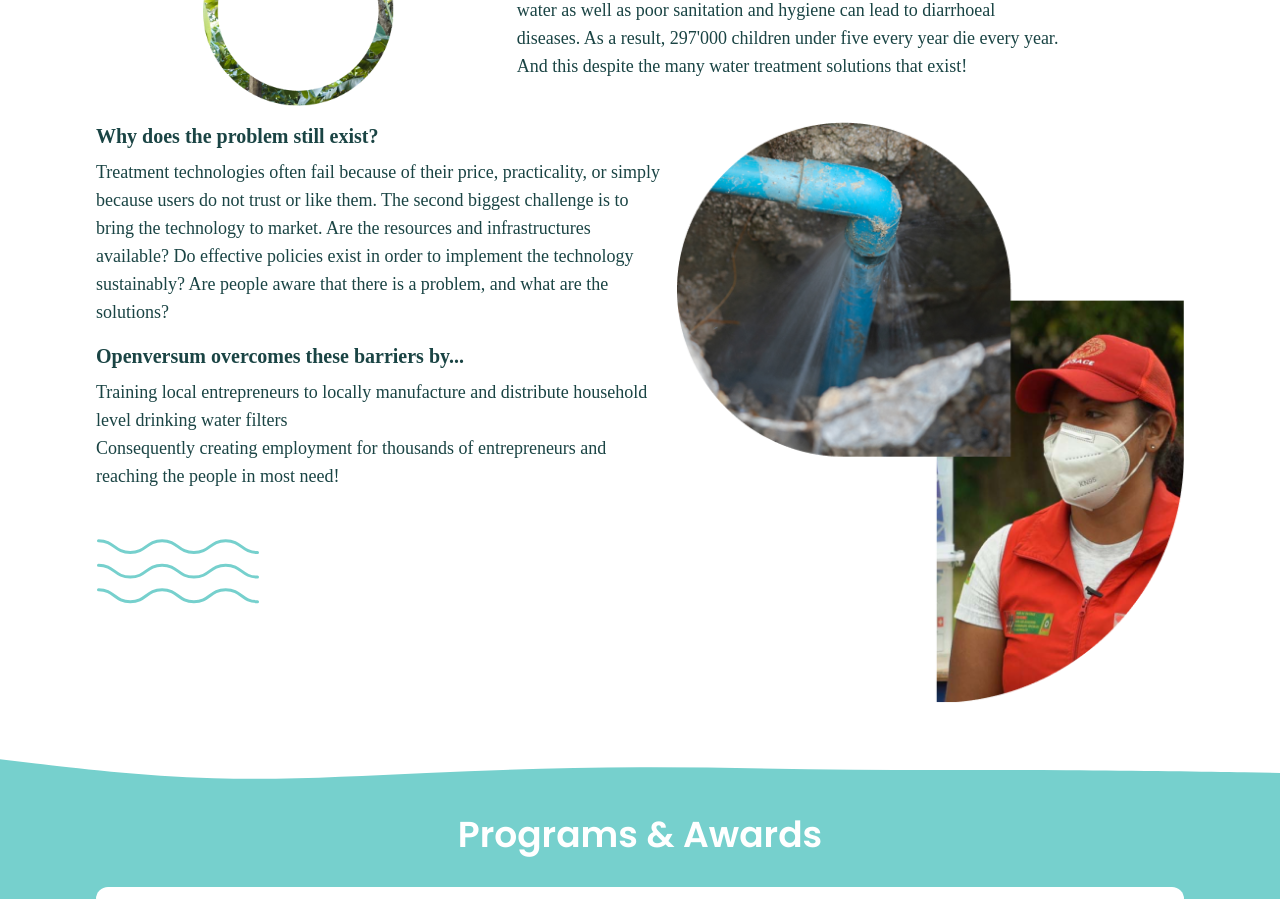
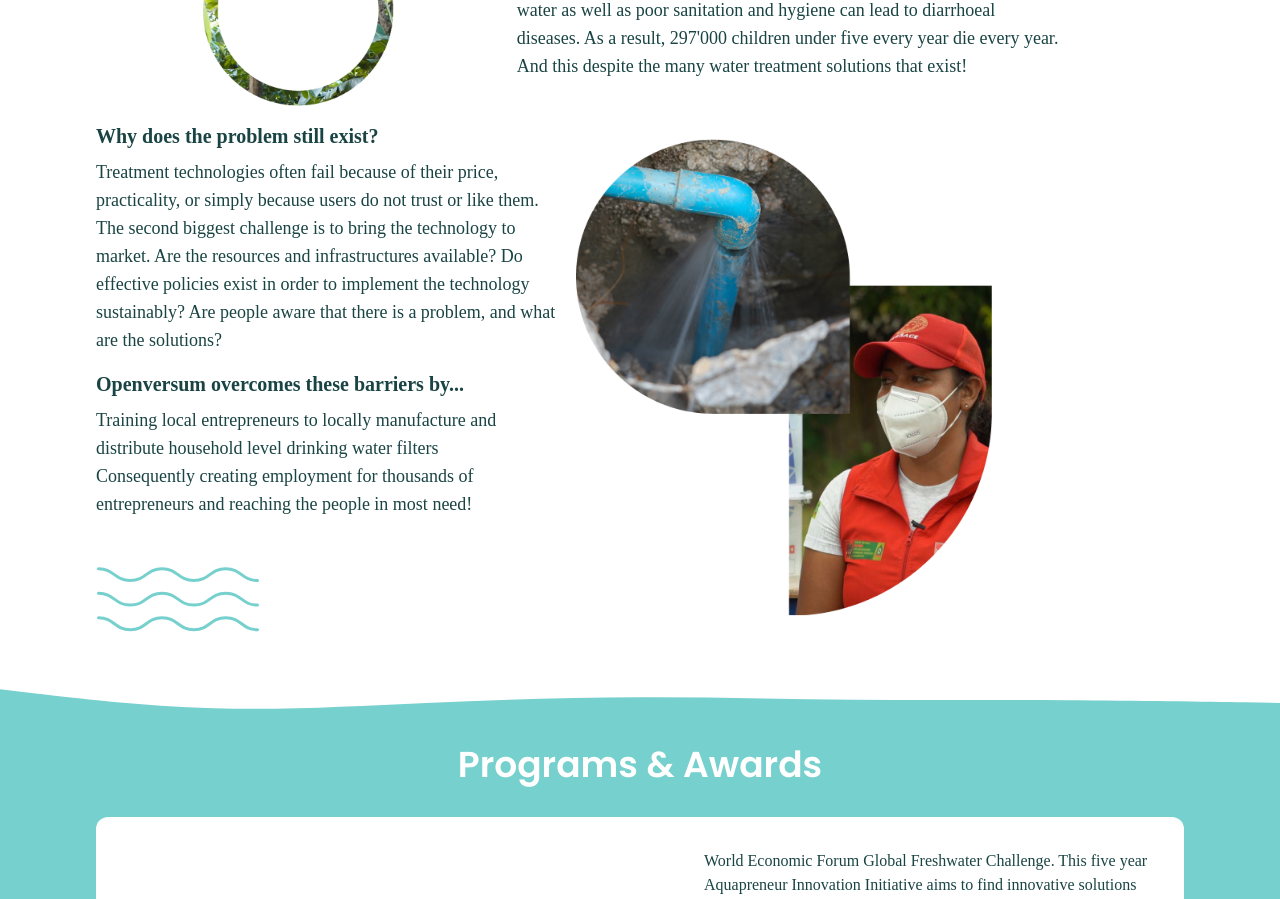
Before and after one commit to 9a24f0/openversum, a SvelteKit app: page / in a window 1280 px wide. Shown: the part 1860-2759 px from the top of the page. Built offline with nearby package versions, Linux system fonts and the light colour scheme; a web font is replaced by a local one.

Commit message:
img padding home

```diff
--- a/src/routes/+page.svelte
+++ b/src/routes/+page.svelte
@@ -206,7 +206,7 @@
 				alt="Openversum overcomes barriers"
 				/> -->
 			</div>
-			<div class="hidden md:block my-auto">
+			<div class="hidden md:block my-auto xl:pr-48">
 				<img class="hidden md:block" src={ImgGrouped} alt="Openversum overcomes barriers" />
 			</div>
 		</div>
```
